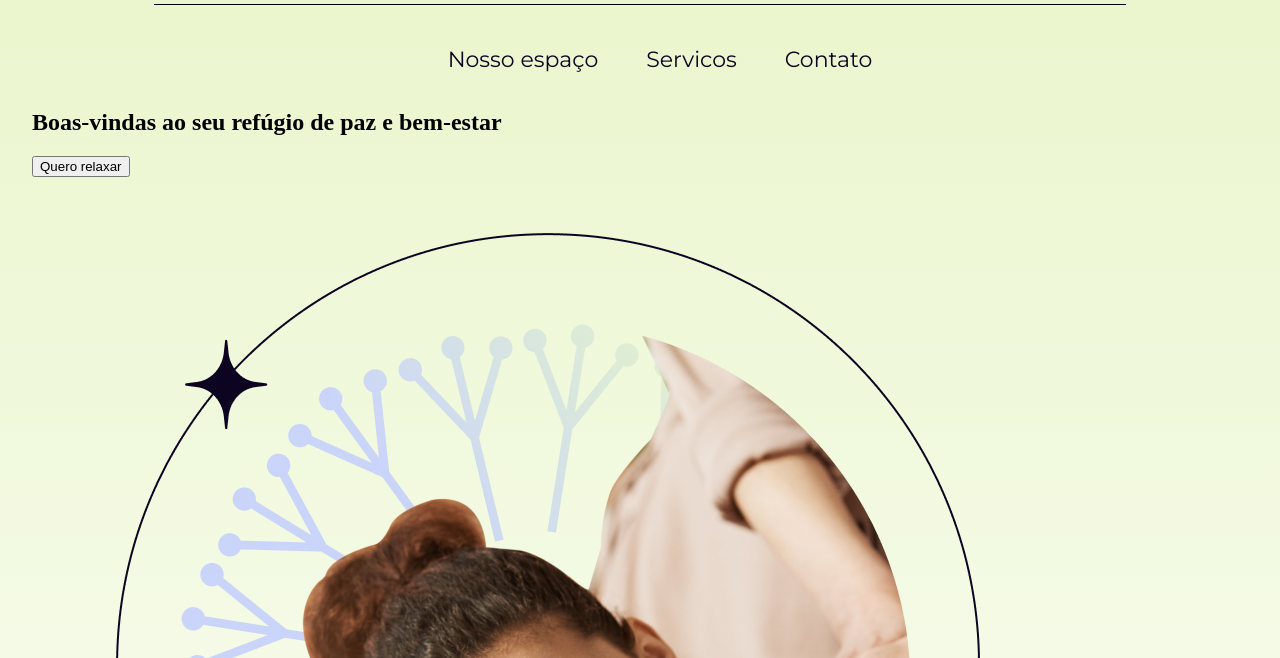
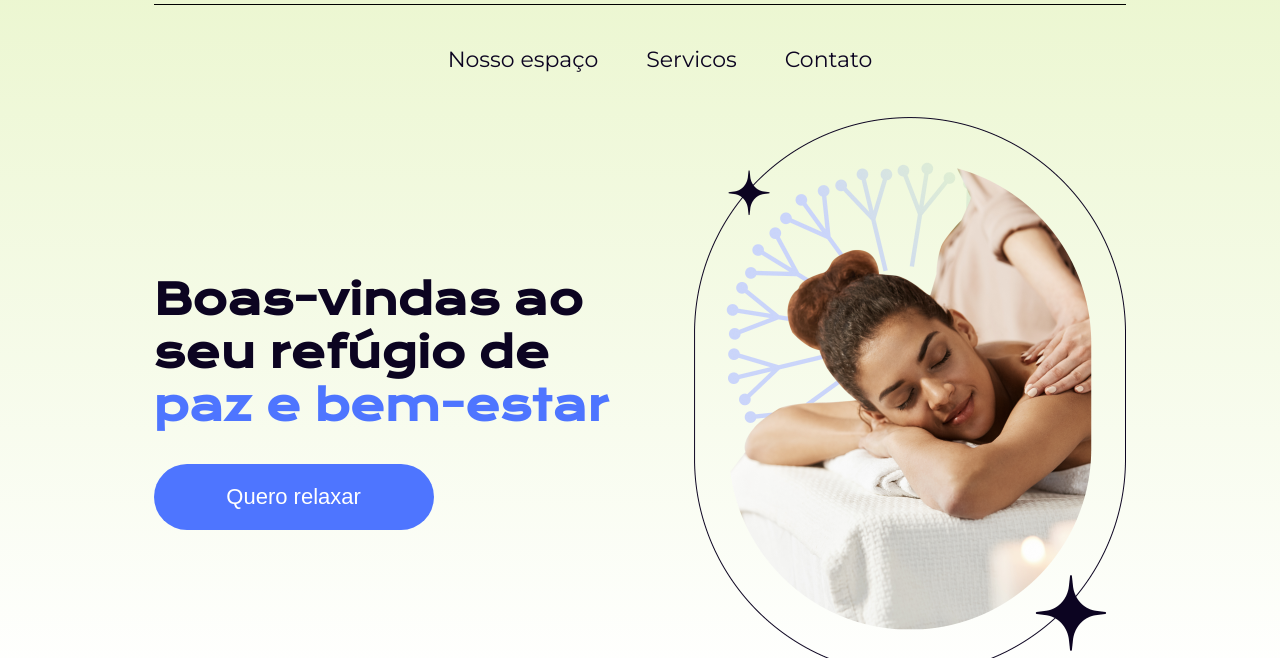
Before and after one commit to uiubueno/calmaria-spa-projeto-inicial, a plain HTML site: page index.html in a window 1280 px wide. Shown: the part 142-800 px from the top of the page. Drawn offline with nearby package versions, Linux system fonts and the light colour scheme.

Commit message:
Add files via upload

```diff
--- a/styles/styles.scss
+++ b/styles/styles.scss
@@ -1,3 +1,12 @@
+$cor-primaria: #0c0421;
+$cor-secundaria: #4e75ff;
+$cor-terciaria: #85a0ff;
+$cor-quaternaria: #cad4fa;
+$gradiente-primario: linear-gradient(180deg, #e8f5c8 0%, #ffffff 96.87%);
+$gradiente-secundario: linear-gradient(100deg, rgba(255, 255, 255, 0.7) 0%);
+$ft-textos: "Montserrat", sans-serif;
+$ft-titulos: "Krona One", sans-serif;
+
 body {
   margin: 0;
   padding: 0;
@@ -5,8 +14,9 @@ body {
 }
 
 header {
-  background: linear-gradient(180deg, #e8f5c8 0%, #ffffff 96.87%);
+  background: $gradiente-primario;
   padding: 2rem;
+
   nav {
     display: flex;
     flex-direction: column;
@@ -24,11 +34,47 @@ header {
       }
       a {
         text-decoration: none;
-        color: #0c0421;
+        color: $cor-primaria;
         font-weight: 500;
-        font-family: "Montserrat", sans-serif;
+        font-family: $ft-textos;
         font-size: 1.375rem;
       }
     }
   }
 }
+#home {
+  max-width: 1040px;
+  width: 80%;
+  margin: 0 auto;
+  display: flex;
+  align-items: center;
+  justify-content: space-between;
+  .textos-home {
+    max-width: 464px;
+    h1 {
+      font-size: 42px;
+      color: $cor-primaria;
+      margin-bottom: 2rem;
+      font-family: $ft-titulos;
+      span {
+        color: $cor-secundaria;
+      }
+    }
+  }
+}
+.img-home {
+  max-width: 474px;
+  img {
+    width: 100%;
+  }
+}
+.btn-main {
+  width: 280px;
+  height: 66px;
+  border-radius: 40px;
+  border: none;
+  background-color: $cor-secundaria;
+  color: white;
+  font-size: 22px;
+  font-style: $ft-textos;
+}
```
Also changed, not shown: styles/styles.css, 1 other file.
